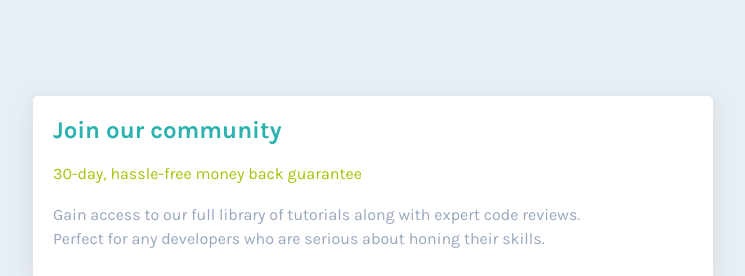
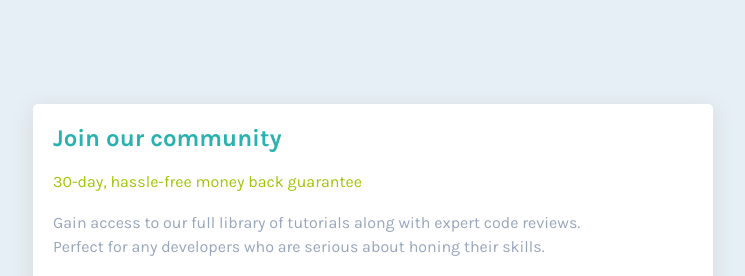
Before and after one commit to MacChristo/single-price-grid-component, a plain HTML site: page index.html in a window 1280 px wide. Shown: the top 276 px of the page, without its empty margins (267-1012 px from the left). Drawn offline with Linux system fonts and the light colour scheme.

Commit message:
Update styles.css

```diff
--- a/css/styles.css
+++ b/css/styles.css
@@ -108,6 +108,10 @@
   body {
     background-color: hsl(204, 43%, 93%);
     color: hsl(204, 43%, 93%);
+    display: flex;
+    align-items: center;
+    align-self: center;
+    justify-content: center;
     font-size: 16px;
     font-family: 'Karla', sans-serif;
   }
@@ -124,7 +128,6 @@
     justify-content: center;
     grid-template-columns: auto auto;
     grid-template-rows: auto auto;
-    margin: 0 300px 0 300px;
     max-width: 700px;
   }
 
```
